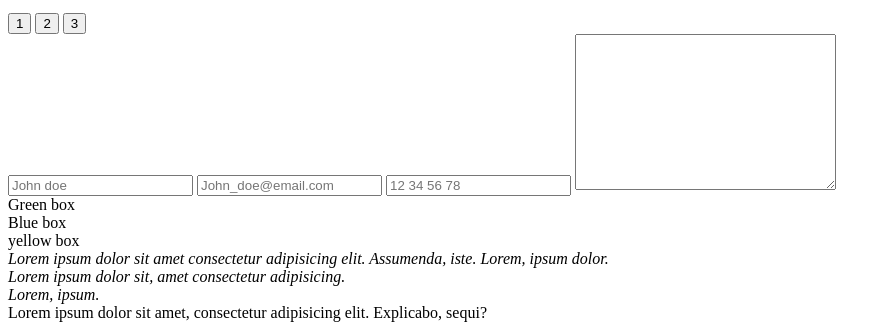
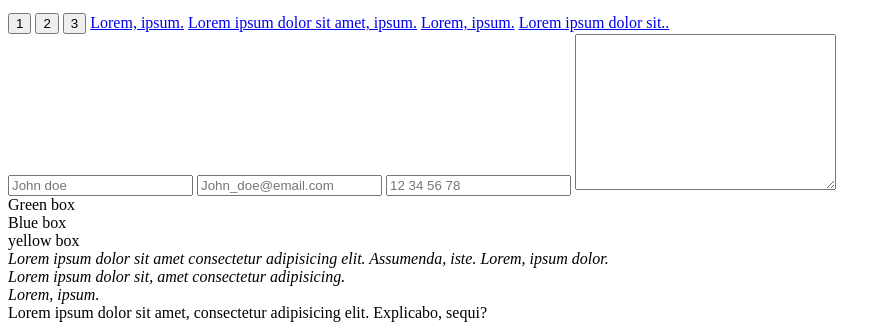
Before and after one commit to rts-cmk-wu09/bootcamp-html-1-NickBLau, a plain HTML site: page index.html in a window 1280 px wide. Shown: the part 1193-1523 px from the top of the page, without its empty margins (0-891 px from the left). Drawn offline with Linux system fonts and the light colour scheme.

Commit message:
Add href to index.html

```diff
--- a/index.html
+++ b/index.html
@@ -50,6 +50,11 @@
 <button>2</button>
 <button>3</button>
 
+<a href="index.html">Lorem, ipsum.</a>
+<a href="index.html">Lorem ipsum dolor sit amet, ipsum.</a>
+<a href="index.html">Lorem, ipsum.</a>
+<a href="index.html">Lorem ipsum dolor sit..</a>
+
 <form>
     <label for="navn"></label>
     <input type="text" name="navn" id="navn" placeholder="John doe">
```
